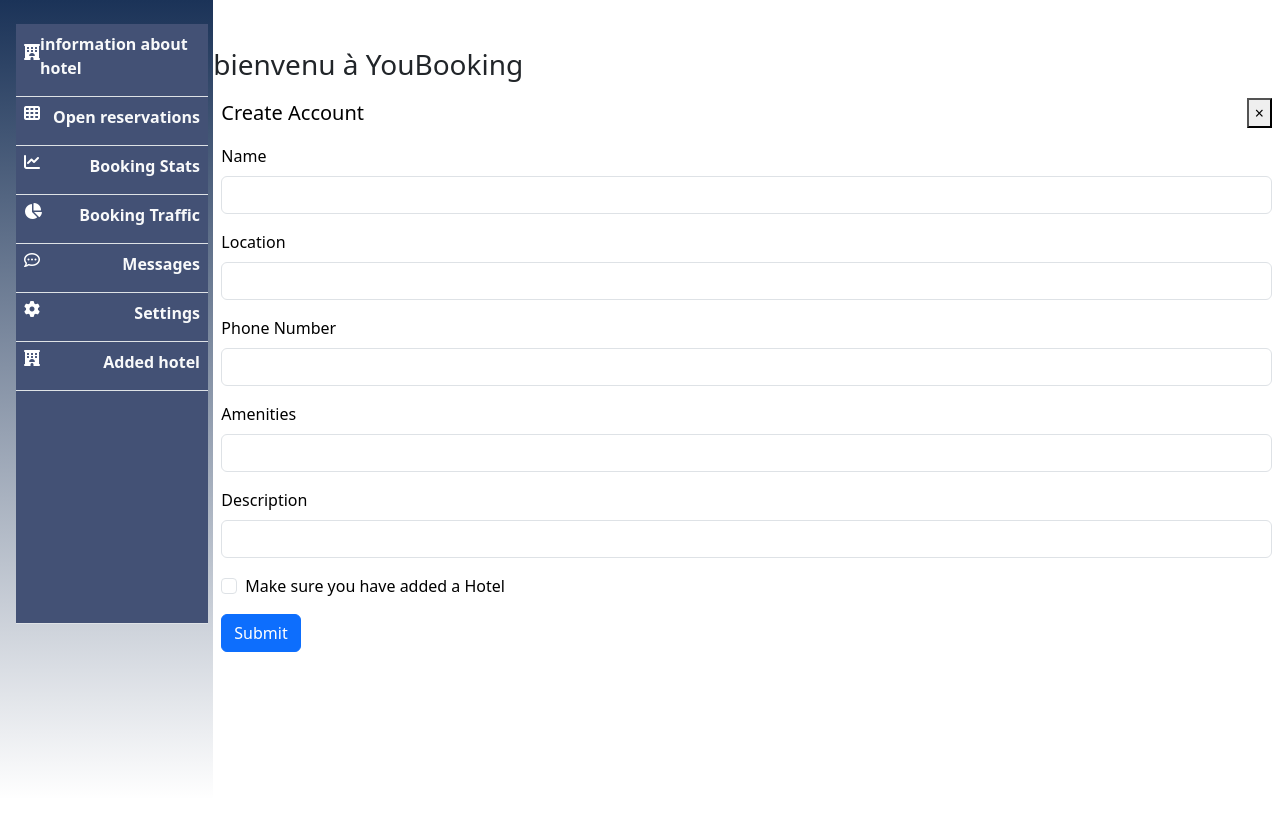
After one commit to AmeksaKhadija/YouBooking, a PHP site: page /edithotel.php in a window 1280 px wide. The commit adds this page. Run offline with PHP 8.4, Linux system fonts and the light colour scheme; the template is opened without the code that fills it, so the values that code supplies are empty.

Commit message:
crud d'hotel

```diff
--- /dev/null
+++ b/pages/edithotel.php
@@ -0,0 +1,168 @@
+<?php
+
+if (isset($_GET['id'])) {
+    include('../config/server.php');
+
+    $id = $_GET['id'];
+    $sql = "SELECT * FROM hotel WHERE hotel_id=$id";
+    $result = mysqli_query($con, $sql);
+    $row = mysqli_fetch_array($result);
+
+}
+
+if(isset($_POST['submit'])){
+    $nom = $_POST['name'];
+    $location = $_POST['location'];
+    $contact_number = $_POST['contact_number'];
+    $amenities = $_POST['amenities'];
+    $description = $_POST['description'];
+    $id = $_SESSION['hotel_id'];
+
+    $sql = "UPDATE hotel SET `name` = '$nom',`location` = '$location',`contact_number` = '$contact_number',`amenities` = '$amenities',`description` = '$description' WHERE `hotel_id` = '$id'";
+
+    $result = mysqli_query($con, $sql);
+
+    if ($result) {
+        header("Location: hotels.php");
+        exit();
+    } else {
+        echo "Error: " . $sql . "<br>" . mysqli_error($con);
+    }
+}
+?>
+
+<!DOCTYPE html>
+<html lang="en">
+<head>
+    <meta charset="UTF-8">
+    <meta name="viewport" content="width=device-width, initial-scale=1.0">
+    <title>YouBooking</title>
+    <link href="https://cdn.jsdelivr.net/npm/bootstrap@5.3.2/dist/css/bootstrap.min.css" rel="stylesheet" integrity="sha384-T3c6CoIi6uLrA9TneNEoa7RxnatzjcDSCmG1MXxSR1GAsXEV/Dwwykc2MPK8M2HN" crossorigin="anonymous">
+      <link rel="stylesheet" href="https://cdnjs.cloudflare.com/ajax/libs/font-awesome/6.4.2/css/all.min.css" integrity="sha512-z3gLpd7yknf1YoNbCzqRKc4qyor8gaKU1qmn+CShxbuBusANI9QpRohGBreCFkKxLhei6S9CQXFEbbKuqLg0DA==" crossorigin="anonymous" referrerpolicy="no-referrer" />
+</head>
+<body>
+    <style>
+      body {
+          height: 100vh;
+      }
+
+      .sidebar {
+          width: 20%;
+          background-image: linear-gradient(rgba(27, 51, 88, 1), rgba(109, 165, 192, 0));
+      }
+
+      .sidebar_phases {
+          background-color: rgba(67, 81, 117, 1);
+          height: 10%;
+          width: 90%;
+      }
+      a {
+            text-decoration: none;
+        }
+
+    table
+    {
+        width: 96%;
+        margin: auto;
+    }
+
+
+    .ajouter {
+      padding: 0.6rem 1.2rem;
+      background: #d4d9e0;
+      border: 2px solid #CEA0AA;
+      margin-left: 80%;
+      margin-top: 1.5%;
+    }
+    .ajouter-primary:hover {
+      background-color: #ba808c;
+      border-color: #ba808c;
+      transition: .3s;
+    }
+  </style>
+    <div class="d-flex h-100">
+        <section class="sidebar  mt-0">
+            <br>
+            <div style="height:100%;">
+                <div class="sidebar_phases border-bottom h-75 ms-3  pb-5">
+                    <div class="d-flex justify-content-between align-items-center border-bottom px-2">
+                        <i class="fa-solid fa-hotel pb-3" style="color: #ffffff;"></i>
+                        <a href="" class="text-light fw-bold pb-3 mt-2 ">information about hotel</a>
+                    </div>
+
+                    <div class="d-flex border-bottom justify-content-between align-items-center px-2">
+                        <i class="fa-solid fa-table-cells pb-3" style="color: #ffffff;"></i>
+                        <a href="reservations.php" class=" text-light fw-bold pb-3 mt-2">Open reservations</a>
+                    </div>
+                    <div class="d-flex border-bottom justify-content-between align-items-center px-2">
+                        <i class="fa-solid fa-chart-line pb-3" style="color: #ffffff;"></i>
+                        <a href="" class=" text-light fw-bold pb-3 mt-2">Booking Stats</a>
+                    </div>
+                    <div class="d-flex border-bottom justify-content-between align-items-center px-2">
+                        <i class="fa-solid fa-chart-pie pb-3" style="color: #ffffff;"></i>
+                        <a href="" class="text-light fw-bold pb-3 mt-2">Booking Traffic</a>
+                    </div>
+                    <div class="d-flex border-bottom justify-content-between align-items-center px-2">
+                        <i class="fa-regular fa-comment-dots pb-3" style="color: #ffffff;"></i>
+                        <a href="" class="text-light fw-bold pb-3 mt-2">Messages</a>
+                    </div>
+
+                    <div class="d-flex border-bottom justify-content-between align-items-center px-2">
+                        <i class="fa-solid fa-gear pb-3" style="color: #ffffff;"></i>
+                        <a href="" class="text-light fw-bold pb-3 mt-2">Settings</a>
+                    </div>
+                    <div class="d-flex justify-content-between align-items-center border-bottom px-2">
+                        <i class="fa-solid fa-hotel pb-3" style="color: #ffffff;"></i>
+                        <a href="" class="text-light fw-bold pb-3 mt-2 ">Added hotel</a>
+                    </div>
+                </div>
+            <div>
+        </section>
+            <div class="table my-5">
+                 <h3>bienvenu à YouBooking </h3>
+                <!-- Modal -->
+                    <div class="modal-dialog" role="document">
+                        <div class="modal-content">
+                            <div class="modal-header">
+                                <h5 class="modal-title">Create Account</h5>
+                                <button type="button" class="close" data-bs-dismiss="modal" aria-label="Close">
+                                <span aria-hidden="true">&times;</span>
+                                </button>
+                            </div>
+                            <div class="modal-body">
+                            <form method="post" action="hotelsadd.php">
+                                <div class="mb-3">
+                                    <label for="name" class="form-label">Name</label>
+                                    <input type="text" class="form-control" id="name" name="name" value="<?php echo $row['name'] ?>">
+                                </div>
+                                <div class="mb-3">
+                                    <label for="location" class="form-label">Location</label>
+                                    <input type="text" class="form-control" id="location" name="location"  value="<?php echo $row['location'] ?>">
+                                </div>
+                                <div class="mb-3">
+                                    <label for="phoneNumber" class="form-label">Phone Number</label>
+                                    <input type="tel" class="form-control" id="phoneNumber" name="contact_number" value="<?php echo $row['contact_number'] ?>">
+                                </div>
+                                <div class="mb-3">
+                                    <label for="amenities1" class="form-label">Amenities </label>
+                                    <input type="text" class="form-control" id="amenities1" name="amenities" value="<?php echo $row['amenities'] ?>">
+                                </div>
+                                <div class="mb-3">
+                                    <label for="amenities2" class="form-label">Description</label>
+                                    <input type="text" class="form-control" id="amenities2" name="description" value="<?php echo $row['description'] ?>">
+                                </div>
+                                <div class="mb-3 form-check">
+                                    <input type="checkbox" class="form-check-input" id="exampleCheck1">
+                                    <label class="form-check-label" for="exampleCheck1">Make sure you have added a Hotel</label>
+                                </div>
+                                <button type="submit" name="submit" class="btn btn-primary">Submit</button>
+                            </form>
+                            </div>
+                        </div>
+                    </div>
+            </div>
+    </div>
+
+ <script src="https://cdn.jsdelivr.net/npm/bootstrap@5.3.2/dist/js/bootstrap.bundle.min.js" integrity="sha384-C6RzsynM9kWDrMNeT87bh95OGNyZPhcTNXj1NW7RuBCsyN/o0jlpcV8Qyq46cDfL" crossorigin="anonymous"></script>
+</body>
+</html>
```
Also changed, not shown: pages/delethotel.php (added, +16 -0 lines), pages/hotels.php (+43 -10 lines), pages/hotelsadd.php (+23 -0 lines), pages/inforoom.php (added, +125 -0 lines).
